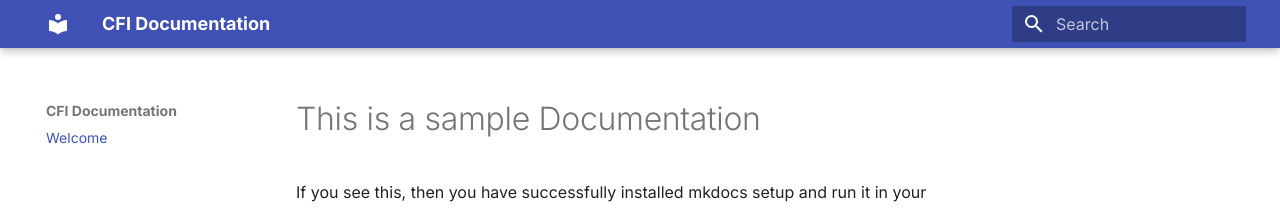
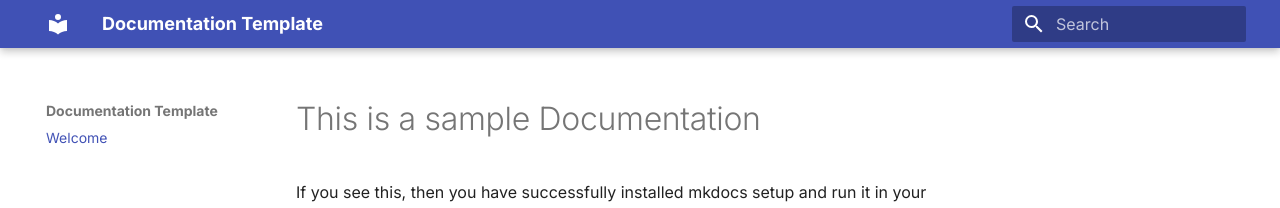
Before and after one commit to Krenovate-Solutions-Pvt-Ltd/tech-learnings, an MkDocs documentation site: the page built from docs/index.md, in a window 1280 px wide. Shown: the top 208 px of the page. Built offline with MkDocs 1.6.1 and Material for MkDocs 9.7.7, drawn with Linux system fonts in a browser that asks for light colours.

Commit message:
Update mkdocs.yml

```diff
--- a/mkdocs.yml
+++ b/mkdocs.yml
@@ -1,4 +1,4 @@
-site_name: CFI Documentation
+site_name: Documentation Template
 nav:
   -  Welcome:  'index.md'
 theme:
```
